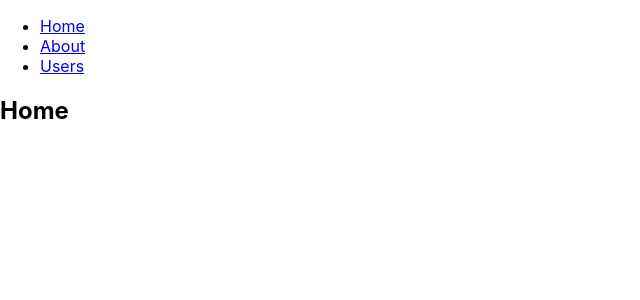
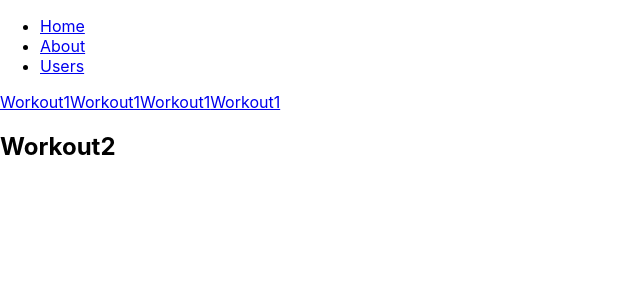
Before and after one commit to jennylia/fitnessDemo, a React (Create React App) app: page /Workout2 in a window 1280 px wide. Shown: the top 300 px of the page, without its empty margins (0-640 px from the left). Built offline with nearby package versions, Linux system fonts and the light colour scheme.

Commit message:
pages set up

```diff
--- a/src/App.js
+++ b/src/App.js
@@ -1,10 +1,17 @@
 import React from "react";
 import {
   BrowserRouter as Router,
-  Switch,
   Route,
+  Routes,
   Link
 } from "react-router-dom";
+
+
+import Home from "./pages/Home";
+import Workout1 from "./pages/Workout1";
+import Workout2 from "./pages/Workout2";
+import Workout3 from "./pages/Workout3";
+import Workout4 from "./pages/Workout4";
 
 export default function App() {
   return (
@@ -24,32 +31,26 @@ export default function App() {
           </ul>
         </nav>
 
+        <content>
+          <Link to="/Workout1">Workout1</Link>
+          <Link to="/Workout2">Workout1</Link>
+          <Link to="/Workout3">Workout1</Link>
+          <Link to="/Workout4">Workout1</Link>
+
+        </content>
+
         {/* A <Switch> looks through its children <Route>s and
             renders the first one that matches the current URL. */}
-        <Switch>
-          <Route path="/about">
-            <About />
-          </Route>
-          <Route path="/users">
-            <Users />
-          </Route>
-          <Route path="/">
-            <Home />
-          </Route>
-        </Switch>
+        <Routes>
+          <Route exact path="/" element={<Home/>}/>
+          <Route exact path="/Workout1" element={<Workout1/>}/>
+          <Route exact path="/Workout2" element={<Workout2/>}/>
+          <Route exact path="/Workout3" element={<Workout3/>}/>
+          <Route exact path="/Workout4" element={<Workout4/>}/>
+          <Route exact path="/WeeklySummary" element={<Home/>}/>
+
+        </Routes>
       </div>
     </Router>
   );
 }
-
-function Home() {
-  return <h2>Home</h2>;
-}
-
-function About() {
-  return <h2>About</h2>;
-}
-
-function Users() {
-  return <h2>Users</h2>;
-}
--- /dev/null
+++ b/src/pages/Home.js
@@ -0,0 +1,5 @@
+const Home = () => {
+    return <h2>Home</h2>;
+}
+
+export default Home
--- a/src/pages/Workout1.js
+++ b/src/pages/Workout1.js
@@ -0,0 +1,5 @@
+const Workout1 = () => {
+    return <h2>Workout1</h2>;
+}
+
+export default Workout1
--- a/src/pages/Workout2.js
+++ b/src/pages/Workout2.js
@@ -0,0 +1,5 @@
+const Workout2 = () => {
+    return <h2>Workout2</h2>;
+}
+
+export default Workout2
--- a/src/pages/Workout3.js
+++ b/src/pages/Workout3.js
@@ -0,0 +1,5 @@
+const Workout3 = () => {
+    return <h2>Workout3</h2>;
+}
+
+export default Workout3
--- a/src/pages/Workout4.js
+++ b/src/pages/Workout4.js
@@ -0,0 +1,5 @@
+const Workout4 = () => {
+    return <h2>Workout4</h2>;
+}
+
+export default Workout4
```
